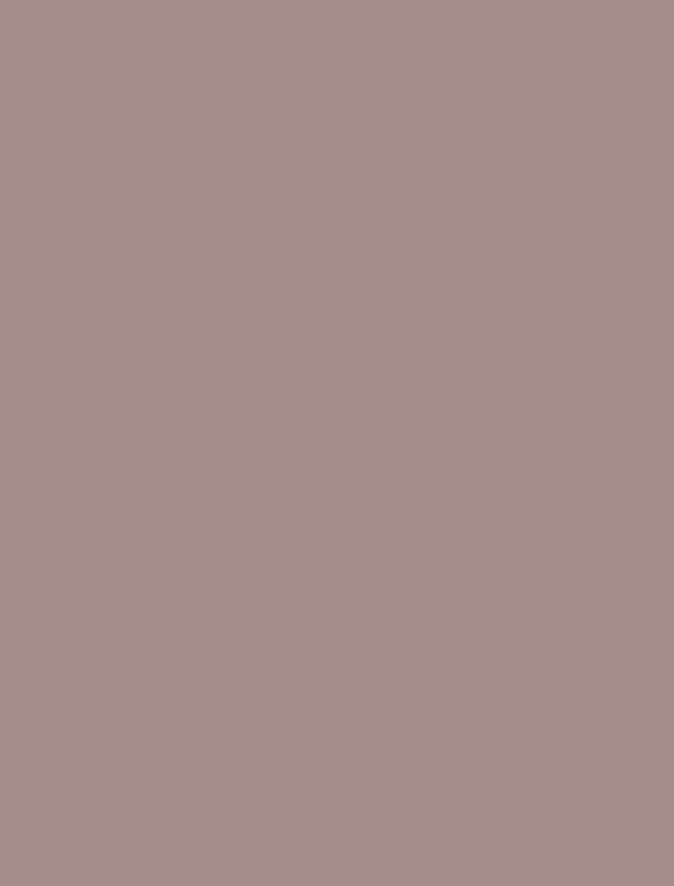
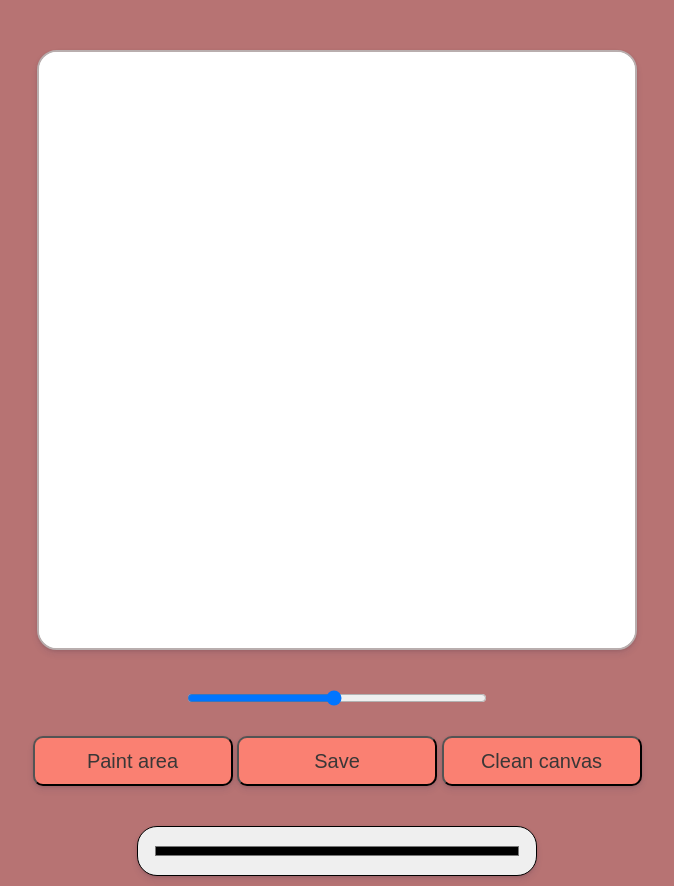
Before and after one commit to EverythingL/paintJS, a plain HTML site: page index.html in a window 1280 px wide. Shown: the whole page, without its empty margins (303-977 px from the left). Before the commit the page ends 800 px from the top, so only its background shows below. Drawn offline with Linux system fonts and the light colour scheme.

Commit message:
Final commit of Paint JS

```diff
--- a/index.html
+++ b/index.html
@@ -5,13 +5,28 @@
 	<meta charset="UTF-8">
 	<meta http-equiv="X-UA-Compatible" content="IE=edge">
 	<meta name="viewport" content="width=device-width, initial-scale=1.0">
-	<title>Paint</title>
+	<title>Paint JS</title>
 	<link rel="stylesheet" href="source/scss/style.css">
 </head>
 
 <body>
-
-
+	<canvas id="jsCanvas" class="canvas"></canvas>
+	<h1>
+		<Title></Title>
+	</h1>
+	<div class="controls" id="jsColors">
+		<div class="controls-range">
+			<input type="range" id="jsRange" min="0.1" max="5.0" value="2.5" step="0.1">
+		</div>
+		<div class="controls-buttons">
+			<button id="jsMode">Paint area</button>
+			<button id="jsSave">Save</button>
+			<button id="jsClean">Clean canvas</button>
+		</div>
+		<div class="controls-colors">
+			<input type="color" class=" control-color jsColor">
+		</div>
+	</div>
 	<script src="js/main.js"></script>
 </body>
 
--- a/js/main.js
+++ b/js/main.js
@@ -1,5 +1,107 @@
+const $ = (selector) => document.querySelector(selector);
+const canvas = $('#jsCanvas');
+const ctx = canvas.getContext('2d');
 
-document.addEventListener('DOMContentLoaded', () => {
-	const $ = (selector) => document.querySelector(selector)
+const jsColor = $('.jsColor');
+const jsRange = $('#jsRange');
+const jsMode = $('#jsMode');
+const jsSave = $('#jsSave');
+const jsClean = $('#jsClean');
 
-})
+const INITIAL_COLOR = '#000';
+
+canvas.height = 600;
+canvas.width = 600;
+
+ctx.fillStyle = 'white';
+ctx.fillRect(0, 0, 600, 600);
+ctx.lineWidth = 2.5;
+ctx.strokeStyle = INITIAL_COLOR;
+ctx.fillStyle = INITIAL_COLOR;
+
+let painting = false;
+let filling = false;
+
+
+function onMouseMove(event) {
+	let x = event.offsetX;
+	let y = event.offsetY;
+	if (!painting) {
+		ctx.beginPath();
+		ctx.moveTo(x, y);
+	} else {
+		ctx.lineTo(x, y);
+		ctx.stroke();
+	}
+}
+
+function stopPainting() {
+	painting = false;
+}
+
+function startPainting() {
+	painting = true;
+}
+
+function onMouseDown() {
+	painting = true;
+}
+function handleCanvasClick() {
+	if (filling) {
+		ctx.fillRect(0, 0, 600, 600);
+	}
+}
+function handleModeCkick() {
+	if (filling === true) {
+		filling = false;
+		jsMode.innerText = 'Paint area';
+	} else {
+		filling = true;
+		jsMode.innerText = 'Fill area';
+	}
+}
+function handleContextMenuClick(event) {
+	event.preventDefault();
+}
+
+function hadleSaveClick() {
+	const img = canvas.toDataURL();
+	const link = document.createElement('a');
+	link.href = img;
+	link.download = "Paint";
+	link.click();
+}
+
+if (canvas) {
+	canvas.addEventListener('mousemove', onMouseMove);
+	canvas.addEventListener('mousedown', onMouseDown);
+	canvas.addEventListener('mouseup', stopPainting);
+	canvas.addEventListener('mouseleave', stopPainting);
+	canvas.addEventListener('click', handleCanvasClick);
+	canvas.addEventListener('contextmenu', handleContextMenuClick);
+}
+
+if (jsRange) {
+	jsRange.addEventListener('input', () => {
+		ctx.lineWidth = jsRange.value;
+	})
+}
+if (jsColor) {
+	jsColor.addEventListener('input', () => {
+		ctx.strokeStyle = jsColor.value;
+		ctx.fillStyle = jsColor.value;
+	})
+}
+
+
+if (jsClean) {
+	jsClean.addEventListener('click', () => {
+		ctx.clearRect(0, 0, canvas.width, canvas.height);
+	})
+}
+
+if (jsSave) {
+	jsSave.addEventListener('click', hadleSaveClick);
+}
+
+jsMode.addEventListener('click', handleModeCkick);
--- a/source/scss/style.scss
+++ b/source/scss/style.scss
@@ -2,9 +2,62 @@
   margin: 0;
   padding: 0;
   box-sizing: border-box;
-
 }
 
 body {
-  background: rgba(133, 95, 95, 0.719);
+  background: rgba(155, 61, 61, 0.719);
+  font-family: -apple-system, BlinkMacSystemFont, 'Segoe UI', Roboto, Oxygen, Ubuntu, Cantarell, 'Open Sans', 'Helvetica Neue', sans-serif;
+  display: flex;
+  flex-direction: column;
+  align-items: center;
+  padding-top: 50px;
 }
+
+.canvas {
+  width: 600px;
+  height: 600px;
+  background-color: rgb(255, 255, 255);
+  border: 2px solid rgb(185, 174, 174);
+  border-radius: 20px;
+  box-shadow: 0 4px 6px rgba(50, 50, 100, 0.1),
+              0 1px 3px  rgba(0, 0, 0, 0.1);
+}
+.controls {
+  display: flex;
+  flex-direction: column;
+  margin-top: 40px;
+  align-items: center;
+}
+.controls-range input{
+  width: 300px;
+  margin-bottom: 30px;
+}
+.controls-buttons {
+  margin-bottom: 30px;
+  button {
+    width: 200px;
+    height: 50px;
+    border-radius: 10px;
+    background-color: salmon;
+    color:rgb(58, 55, 55);
+    font-size: 20px;
+    cursor: pointer;
+    box-shadow: 0 4px 6px rgba(50, 50, 100, 0.1),
+                0 1px 3px  rgba(0, 0, 0, 0.1);
+  }
+}
+.controls-colors {
+  display: flex;
+  align-items: center;
+  justify-content: space-around;
+}
+.control-color {
+  width: 400px;
+  height: 50px;
+  border-radius: 20px;
+  margin: 10px;
+  padding: 15px;
+  cursor: pointer;
+  box-shadow: 0 4px 6px rgba(50, 50, 100, 0.1),
+              0 1px 3px  rgba(0, 0, 0, 0.1);
+}
```
Also changed, not shown: source/scss/style.css, 1 other file.
